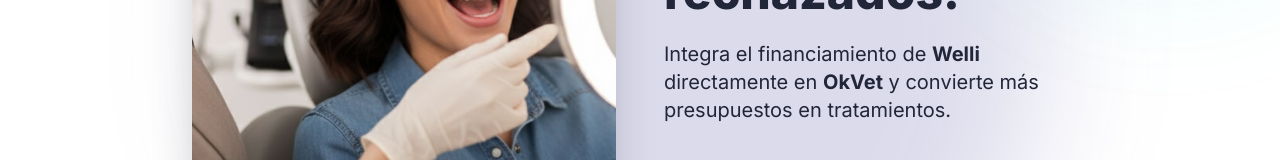
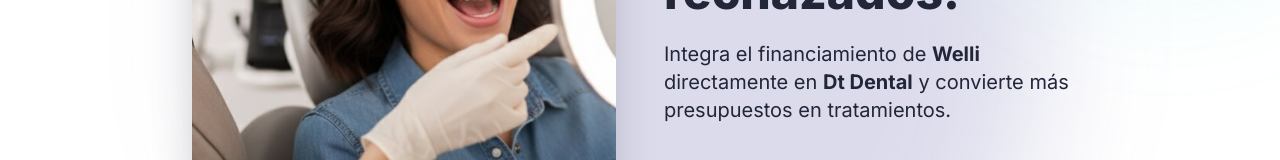
Before and after one commit to mariadelahoz-hub/DtDental-Welli, a React (Vite) app: page / in a window 1280 px wide. Shown: the part 480-640 px from the top of the page. Built offline with nearby package versions, Linux system fonts and the light colour scheme; the HTML template or start-up script is replaced by a standard one.

Commit message:
feat: change name

```diff
--- a/src/components/Header.tsx
+++ b/src/components/Header.tsx
@@ -90,7 +90,7 @@ const Header = ({ onOpenForm }: HeaderProps) => {
             <a href="#" className="flex items-center gap-3">
               <img
                 src={dtDentalLogo}
-                alt="OkVet"
+                alt="Dt Dental"
                 className="h-8 md:h-10"
               />
               <span className="text-xl font-bold text-primary">+</span>
--- a/src/components/Hero.tsx
+++ b/src/components/Hero.tsx
@@ -48,7 +48,7 @@ const Hero = ({ onOpenForm }: HeroProps) => {
 
               <p className="text-lg md:text-xl text-gray/80 mb-8">
                 Integra el financiamiento de <strong>Welli</strong> directamente en{" "}
-                <strong>OkVet</strong> y convierte más presupuestos en tratamientos.
+                <strong>Dt Dental</strong> y convierte más presupuestos en tratamientos.
               </p>
             </div>
           </div>
```
